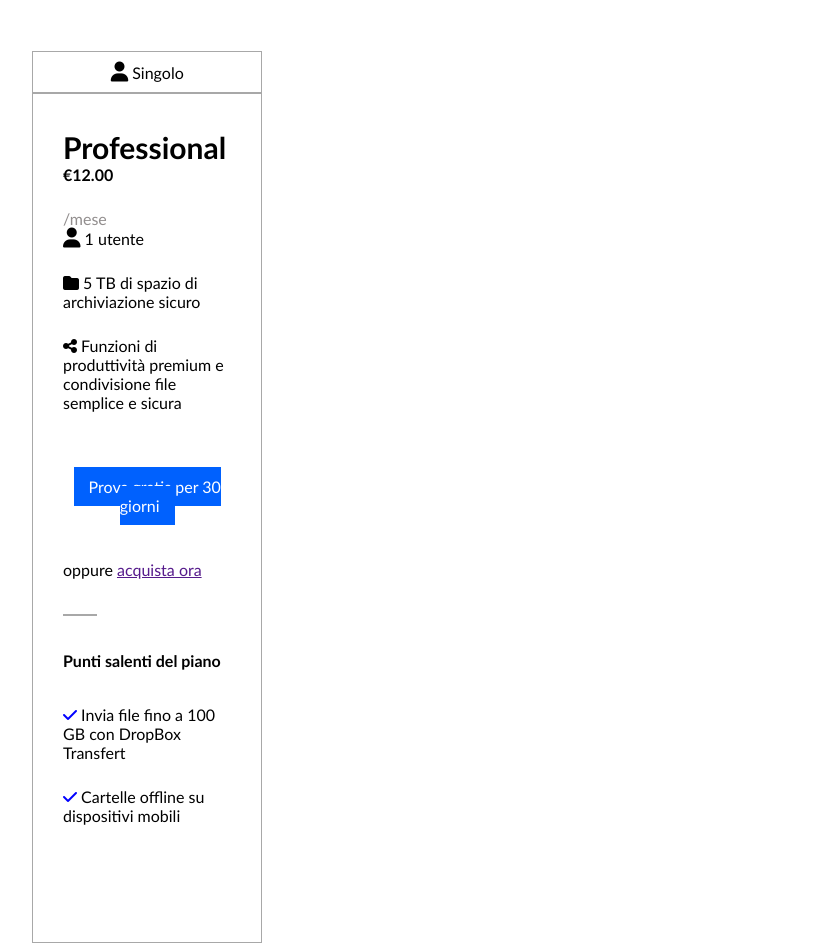
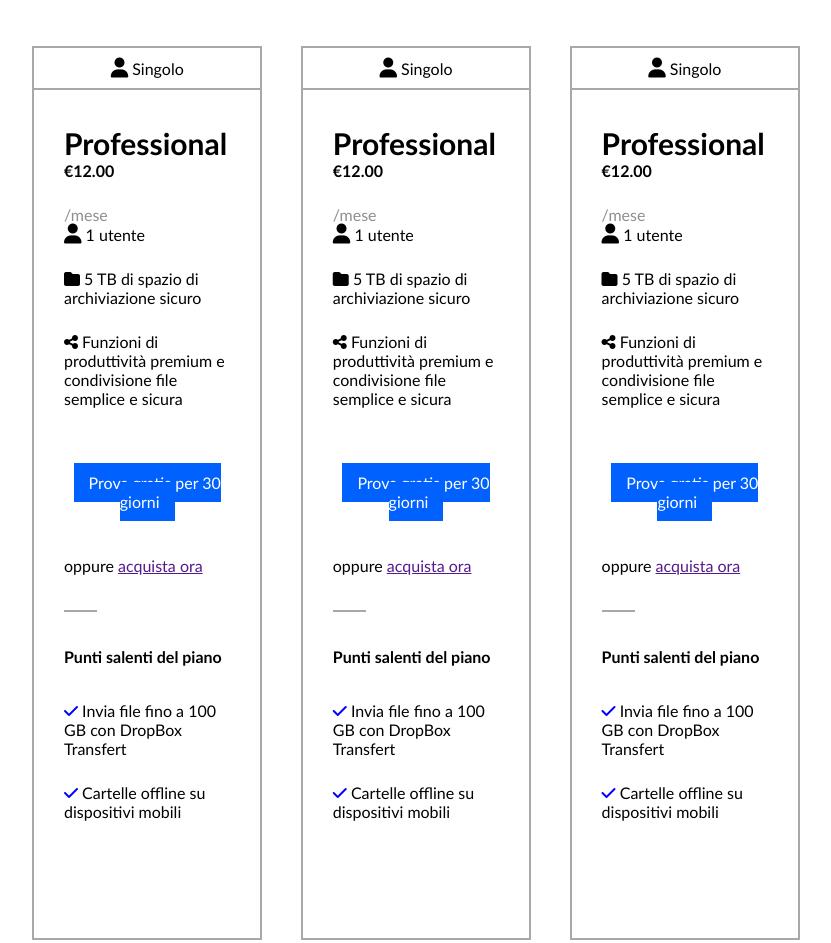
Before and after one commit to ErikaArci99/htmlcss-dropbox, a plain HTML site: page index.html in a window 1280 px wide. Shown: the part 1400-2343 px from the top of the page, without its empty margins (224-1055 px from the left). Drawn offline with Linux system fonts and the light colour scheme.

Commit message:
[UPD] added 2 and 3 col

```diff
--- a/css/style.css
+++ b/css/style.css
@@ -76,10 +76,20 @@ h1{
     border: 1px solid rgb(168, 168, 168);
 }
 
+.col-100{
+    width: 100%;
+    border: 1px solid rgb(168, 168, 168);
+}
+
 /* Utility */
 
 .display-block{
     display: block;
+}
+
+.display-flex-wrap{
+    display: flex;
+    flex-wrap: wrap;
 }
 
 .display-flex-space-between{
--- a/index.html
+++ b/index.html
@@ -54,11 +54,61 @@
                     <div class="margin-left-30 second-radio display-inline-block"></div>
                     <span class="font-size-20">Fatturazione annuale</span>
                 </div>
-                <div class="col-30 display-flex-justify-center margin-top-60">
+                <div class="display-flex-wrap padding-top-55 display-flex-space-between">
+                    <!-- prima colonna -->
+                     <div class="col-30">
+                         <div class="col-100 display-flex-justify-center">
                              <span class="margin-top-bottom-10"><i class="fa-solid fa-user font-size-20"></i> Singolo</span>
                          </div>
-                <!-- prima colonna -->
-                <div class="col-30  padding-l-r-30 text-align-left height-850">
+                         <div class="col-100 padding-l-r-30 text-align-left height-850">
+                             <div>
+                                 <h3 class="font-size-30 padding-top-35">Professional</h3>
+                                 <span class="padding-top-25"><b>&euro;12.00</b></span>
+                                 <span class="display-block padding-top-25 text-light-grey">/mese</span>
+                                 <span class="padding-top-55"><i class="fa-solid fa-user font-size-20"></i> 1 utente</span>
+                                 <span class="display-block padding-top-25"><i class="fa-solid fa-folder"></i> 5 TB di spazio di archiviazione sicuro</span>
+                                 <span class="display-block padding-top-25"><i class="fa-solid fa-share-nodes"></i> Funzioni di produttività premium e condivisione file semplice e sicura</span>
+                                 <div class="margin-top-bottom-10 text-align-center padding-top-55">
+                                     <span class="buttons bc-color-blue text-white">Prova gratis per 30 giorni</span>
+                                 </div>
+                                 <span class="padding-top-35 display-block padding-top-35 padding-bottom-35">oppure <a href="">acquista ora</a></span>
+                                 <hr class="col-hr display-block">
+                                 <span class="padding-top-35 display-block"><b>Punti salenti del piano</b></span>
+                                 <span class="display-block padding-top-35"><i class="fa-solid fa-check text-blue"></i> Invia file fino a 100 GB con DropBox Transfert</span>
+                                 <span class="display-block padding-top-25"><i class="fa-solid fa-check text-blue"></i> Cartelle offline su dispositivi mobili</span>
+                             </div>
+                         </div>
+                     </div>
+                    <!-- seconda colonna -->
+                    <div class="col-30">
+                        <div class="col-100 display-flex-justify-center">
+                            <span class="margin-top-bottom-10"><i class="fa-solid fa-user font-size-20"></i> Singolo</span>
+                        </div>
+                        <div class="col-100 padding-l-r-30 text-align-left height-850">
+                            <div>
+                                <h3 class="font-size-30 padding-top-35">Professional</h3>
+                                <span class="padding-top-25"><b>&euro;12.00</b></span>
+                                <span class="display-block padding-top-25 text-light-grey">/mese</span>
+                                <span class="padding-top-55"><i class="fa-solid fa-user font-size-20"></i> 1 utente</span>
+                                <span class="display-block padding-top-25"><i class="fa-solid fa-folder"></i> 5 TB di spazio di archiviazione sicuro</span>
+                                <span class="display-block padding-top-25"><i class="fa-solid fa-share-nodes"></i> Funzioni di produttività premium e condivisione file semplice e sicura</span>
+                                <div class="margin-top-bottom-10 text-align-center padding-top-55">
+                                    <span class="buttons bc-color-blue text-white">Prova gratis per 30 giorni</span>
+                                </div>
+                                <span class="padding-top-35 display-block padding-top-35 padding-bottom-35">oppure <a href="">acquista ora</a></span>
+                                <hr class="col-hr display-block">
+                                <span class="padding-top-35 display-block"><b>Punti salenti del piano</b></span>
+                                <span class="display-block padding-top-35"><i class="fa-solid fa-check text-blue"></i> Invia file fino a 100 GB con DropBox Transfert</span>
+                                <span class="display-block padding-top-25"><i class="fa-solid fa-check text-blue"></i> Cartelle offline su dispositivi mobili</span>
+                            </div>
+                        </div>
+                    </div>
+                    <!-- terza colonna -->
+                    <div class="col-30">
+                        <div class="col-100 display-flex-justify-center">
+                            <span class="margin-top-bottom-10"><i class="fa-solid fa-user font-size-20"></i> Singolo</span>
+                        </div>
+                        <div class="col-100 padding-l-r-30 text-align-left height-850">
                             <div>
                                 <h3 class="font-size-30 padding-top-35">Professional</h3>
                                 <span class="padding-top-25"><b>&euro;12.00</b></span>
@@ -78,6 +128,8 @@
                         </div>
                     </div>
                 </div>
+            </div>
+        </div>
     </main>
     <footer>
 
```
Lines whose indentation alone changed are shown as unchanged.
